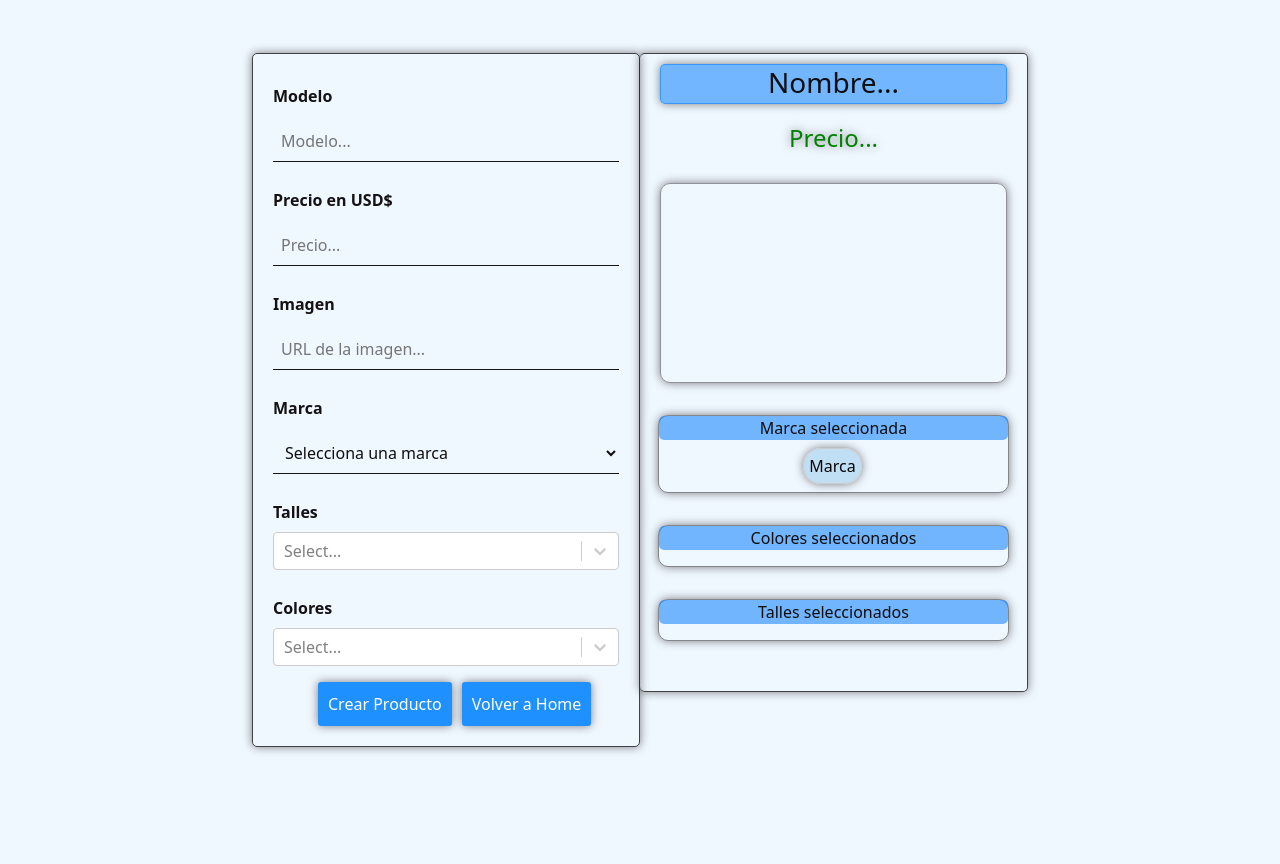
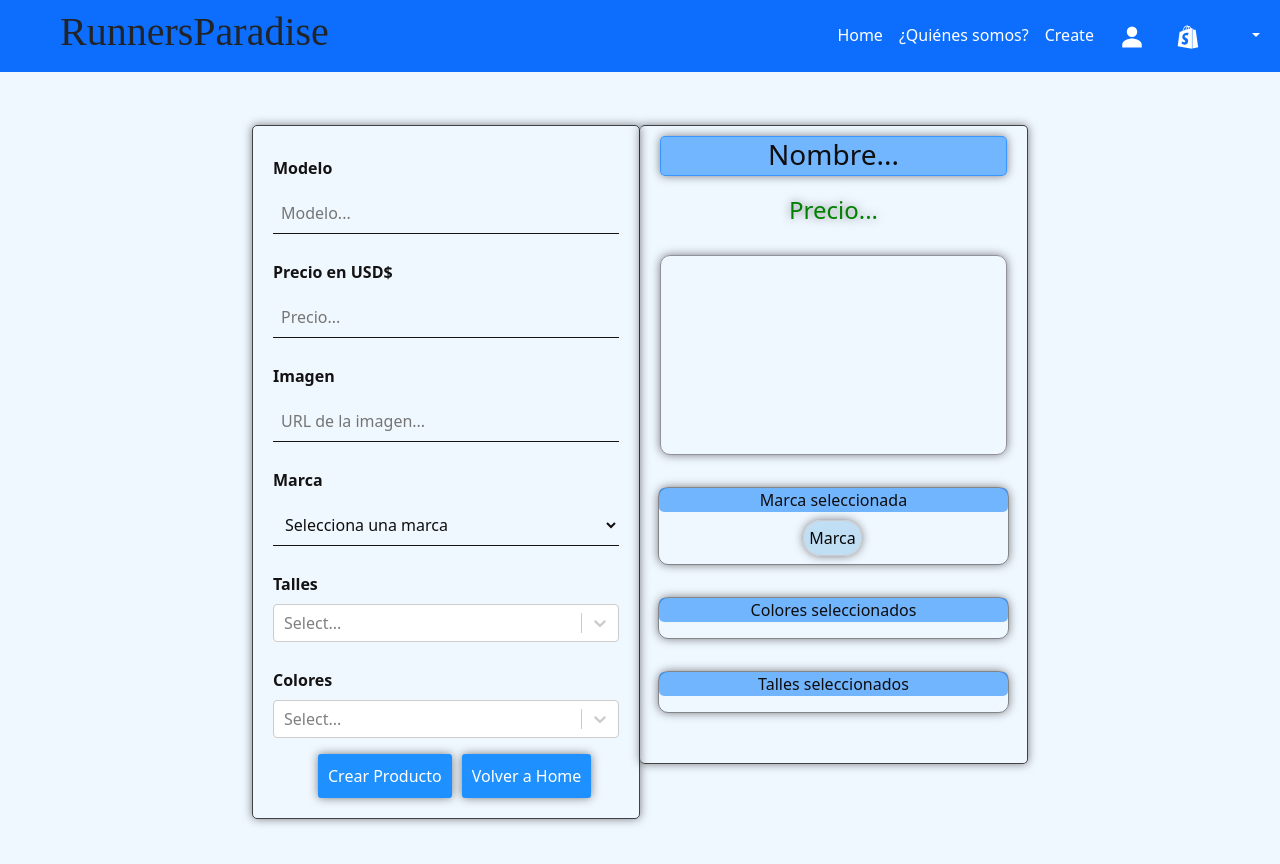
Before and after one commit to MQuirico/PF-Front-Hoteler-a-y-Turismo, a React (Vite) app: page /create in a window 1280 px wide. Shown: the top 864 px of the page. Before the commit the page ends 800 px from the top, so only its background shows below. Built offline with nearby package versions, Linux system fonts and the light colour scheme.

Commit message:
Navbar se renderiza en todas las vista menos en Landing

```diff
--- a/src/App.jsx
+++ b/src/App.jsx
@@ -9,12 +9,21 @@ import Abaut from "./componentes/Abaut/abaut";
 import { Provider } from "react-redux";
 import store from "./redux/store/store";
 import "bootstrap/dist/css/bootstrap.min.css";
+import NavBar from "./componentes/NavBar/navBar";
 
 function App() {
   return (
     <Provider store={store}>
       <Router>
         <div className="App">
+          <Route
+            render={(props) => {
+              if (props.location.pathname !== "/") {
+                return <NavBar />;
+              }
+              return null;
+            }}
+          />
           <Switch>
             <Route exact path="/" component={Landing} />
             <Route exact path="/home" component={Home} />
--- a/src/componentes/NavBar/navBar.jsx
+++ b/src/componentes/NavBar/navBar.jsx
@@ -18,7 +18,11 @@ export default function NavBar(props) {
           <div className="collapse navbar-collapse" id="navbarNavDropdown">
             <ul className="navbar-nav">
               <li className="nav-item">
-                <Link to="/" className="nav-link active text-white" aria-current="page">
+                <Link
+                  to="/home"
+                  className="nav-link active text-white"
+                  aria-current="page"
+                >
                   Home
                 </Link>
               </li>
--- a/src/views/Home/home.jsx
+++ b/src/views/Home/home.jsx
@@ -1,6 +1,5 @@
 import React from "react";
 import Cards from "../../componentes/Cards/cards";
-import NavBar from "../../componentes/NavBar/navBar";
 import SearchBar from "../../componentes/SearchBar/SearchBar";
 
 const Home = () => {
@@ -8,7 +7,6 @@ const Home = () => {
 
   return (
     <div>
-      <NavBar />
       <SearchBar />
       <Cards />
     </div>
```
